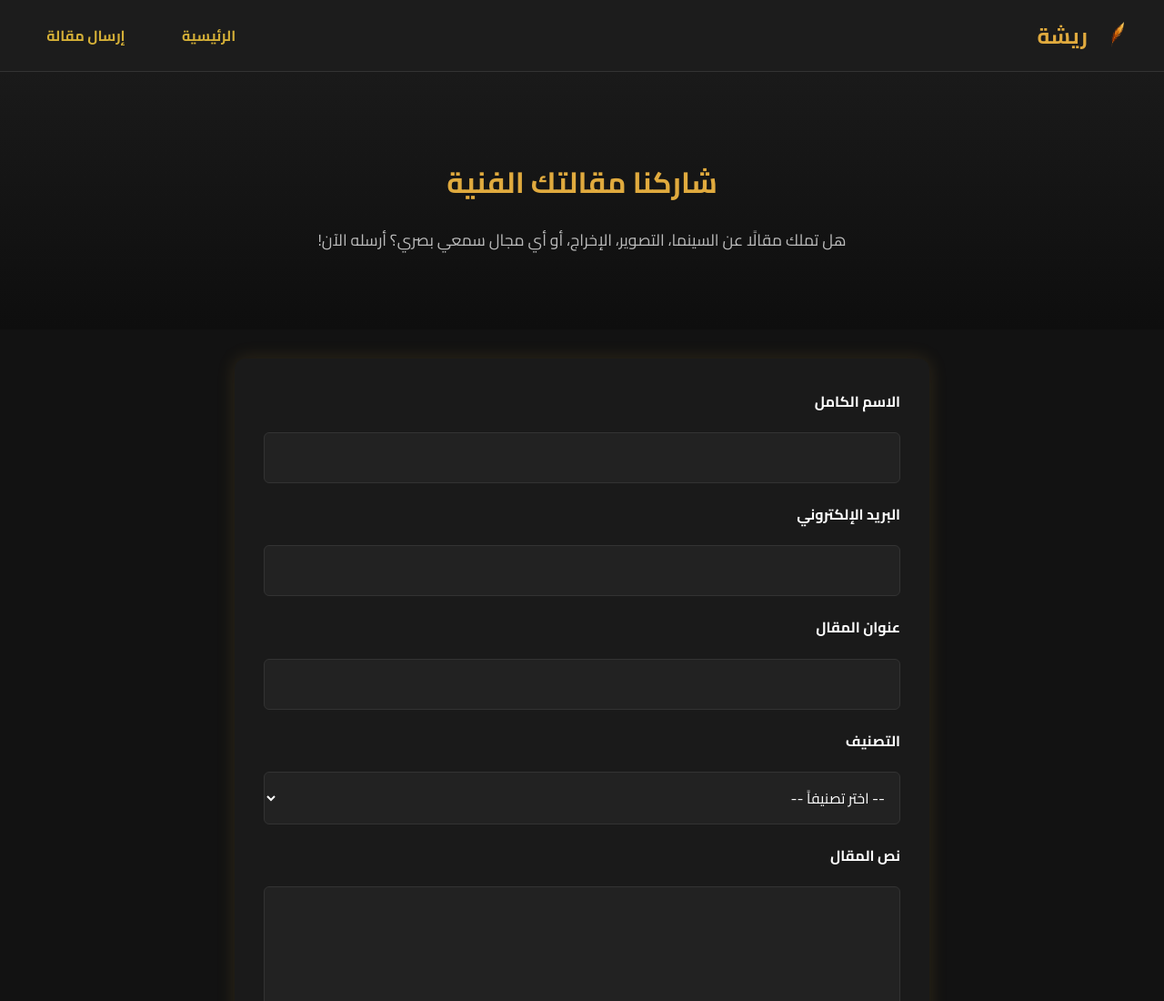
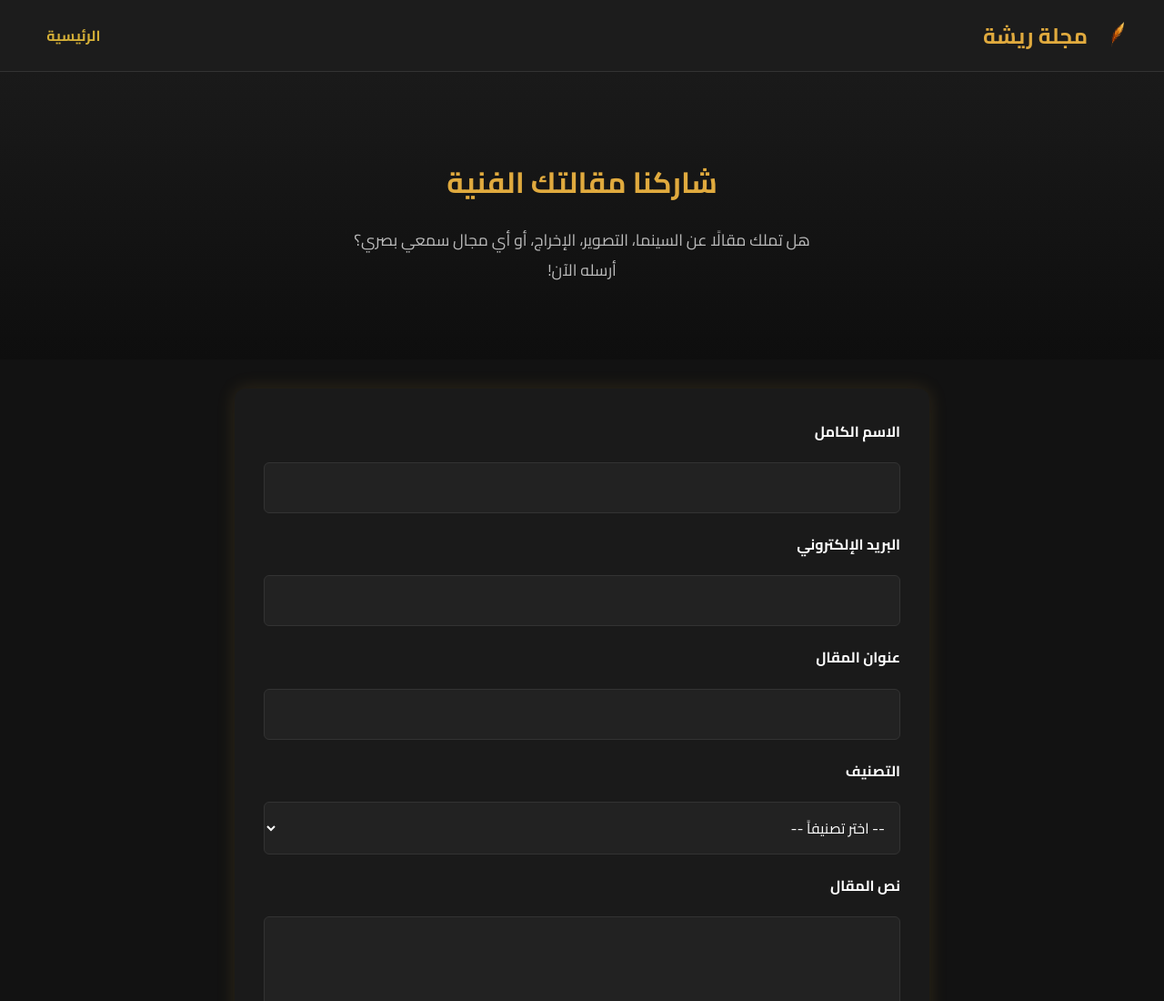
Before and after one commit to warchatrisha/RishaMagazine, a plain HTML site: page submit.html in a window 1280 px wide. Shown: the top 1100 px of the page at 91% size. Drawn offline with Linux system fonts and the light colour scheme.

Commit message:
Update submit.html

```diff
--- a/submit.html
+++ b/submit.html
@@ -10,18 +10,17 @@
   <header>
     <div class="logo">
       <img src="pic.png" alt="شعار ريشة">
-      <h1>ريشة</h1>
+      <h1>مجلة ريشة</h1>
     </div>
     <nav>
       <ul>
         <li><a href="index.html">الرئيسية</a></li>
-        <li><a href="submit.html">إرسال مقالة</a></li>
       </ul>
     </nav>
   </header>
   <section class="hero">
     <h2>شاركنا مقالتك الفنية</h2>
-    <p>هل تملك مقالًا عن السينما، التصوير، الإخراج، أو أي مجال سمعي بصري؟ أرسله الآن!</p>
+    <p>هل تملك مقالًا عن السينما، التصوير، الإخراج، أو أي مجال سمعي بصري؟<br> أرسله الآن!</p>
   </section>
 
   <section class="form-section">
```
